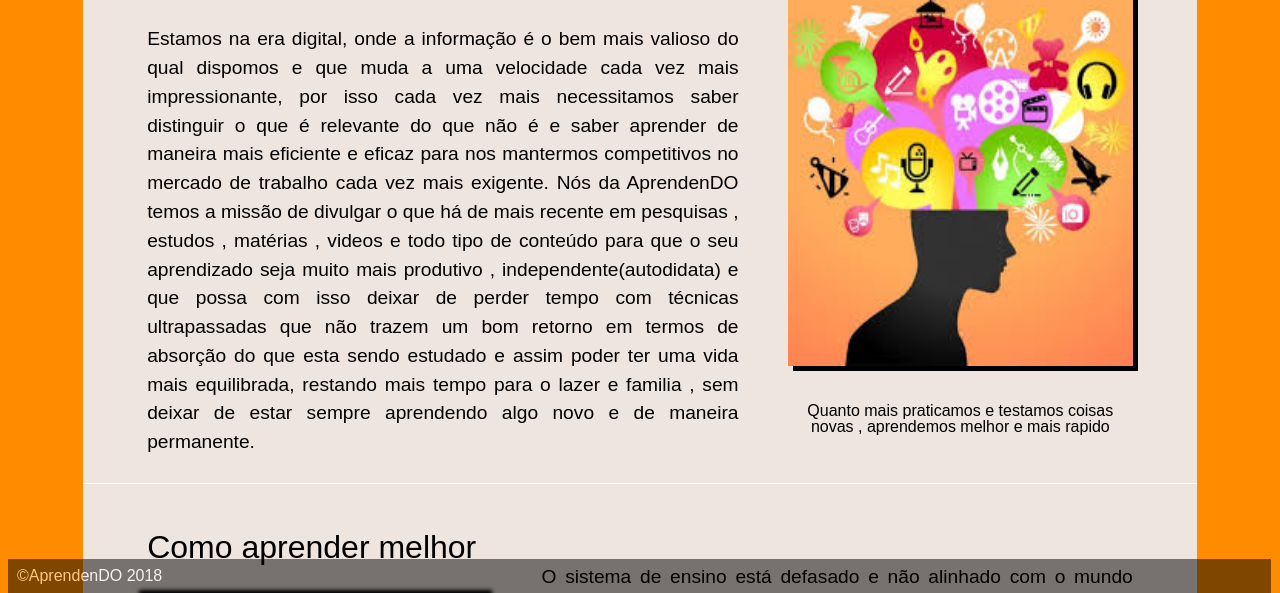
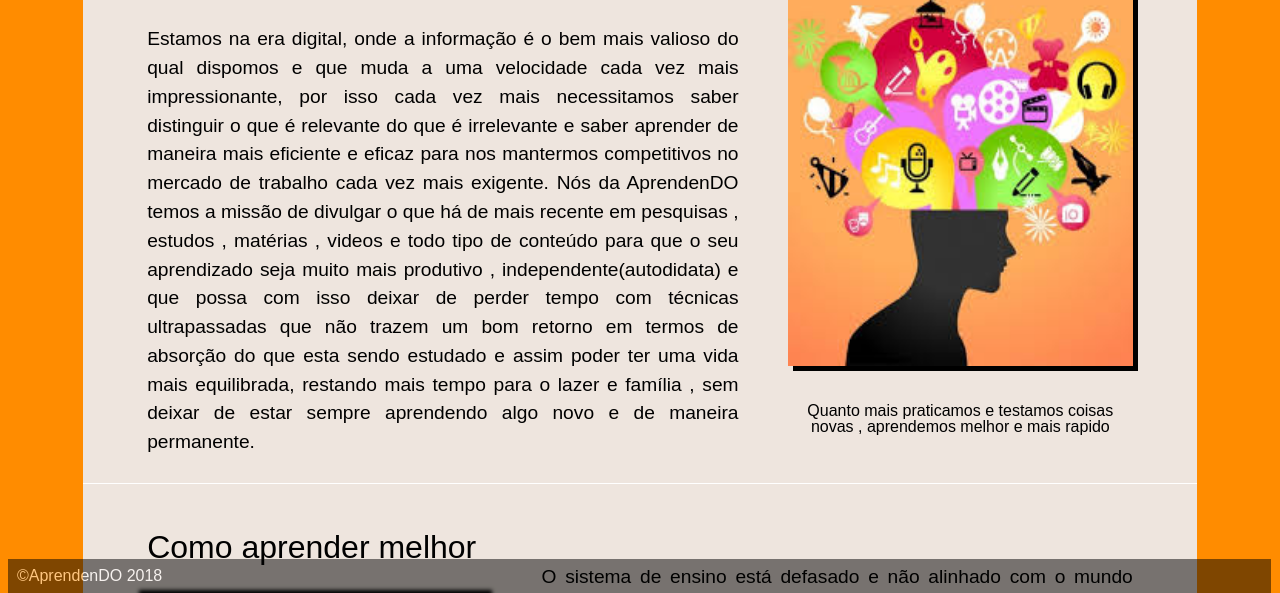
Before and after one commit to Kacio/Asignment1, a plain HTML site: page index.html in a window 1280 px wide. Shown: the part 207-800 px from the top of the page. Drawn offline with Linux system fonts and the light colour scheme.

Commit message:
Add files via upload

```diff
--- a/index.html
+++ b/index.html
@@ -35,8 +35,8 @@
 					<h2>Apresentação</h2>
 
 					<p>
-						Estamos na era digital, onde a informação é o bem mais valioso do qual dispomos e que muda a uma velocidade cada vez mais impressionante, por isso cada vez mais necessitamos saber distinguir o que é relevante do que não é e saber aprender de maneira mais eficiente e eficaz para nos mantermos competitivos no mercado de trabalho cada vez mais exigente.
-						Nós da AprendenDO temos a missão de divulgar o que há de mais recente em pesquisas , estudos , matérias , videos e todo tipo de conteúdo para que o seu aprendizado seja muito mais produtivo , independente(autodidata) e que possa com isso deixar de perder tempo com técnicas ultrapassadas que não trazem um bom retorno em termos de absorção do que esta sendo estudado e assim poder ter uma vida mais equilibrada, restando mais tempo para o lazer e familia , sem deixar de estar sempre aprendendo algo novo e de maneira permanente.
+						Estamos na era digital, onde a informação é o bem mais valioso do qual dispomos e que muda a uma velocidade cada vez mais impressionante, por isso cada vez mais necessitamos saber distinguir o que é relevante do que é irrelevante e saber aprender de maneira mais eficiente e eficaz para nos mantermos competitivos no mercado de trabalho cada vez mais exigente.
+						Nós da AprendenDO temos a missão de divulgar o que há de mais recente em pesquisas , estudos , matérias , videos e todo tipo de conteúdo para que o seu aprendizado seja muito mais produtivo , independente(autodidata) e que possa com isso deixar de perder tempo com técnicas ultrapassadas que não trazem um bom retorno em termos de absorção do que esta sendo estudado e assim poder ter uma vida mais equilibrada, restando mais tempo para o lazer e família , sem deixar de estar sempre aprendendo algo novo e de maneira permanente.
 					</p>
 
 				</div>
```
